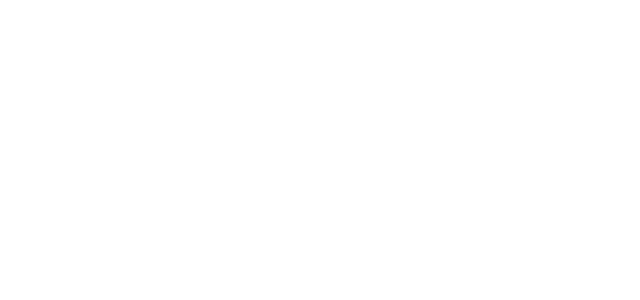
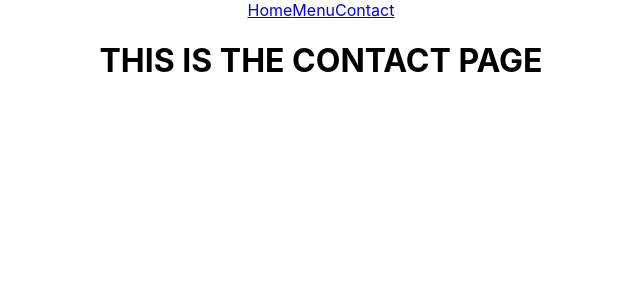
Before and after one commit to Alesso2805/react-course, a JavaScript app: page /contact in a window 1280 px wide. Shown: the top 300 px of the page, without its empty margins (319-959 px from the left). Built offline with nearby package versions, Linux system fonts and the light colour scheme; the HTML template or start-up script is replaced by a standard one.

Commit message:
episode 8: creating routes, error page, navbar component with react-router-dom

```diff
--- a/package.json
+++ b/package.json
@@ -8,6 +8,7 @@
     "@testing-library/user-event": "^13.5.0",
     "react": "^18.3.1",
     "react-dom": "^18.3.1",
+    "react-router-dom": "^6.24.1",
     "react-scripts": "5.0.1",
     "web-vitals": "^2.1.4"
   },
--- a/src/App.js
+++ b/src/App.js
@@ -1,8 +1,22 @@
 import './App.css';
+import {BrowserRouter as Router, Routes, Route, Link} from "react-router-dom";
+import {Home} from "./pages/Home";
+import {Menu} from "./pages/Menu";
+import {Contact} from "./pages/Contact";
+import {NavBar} from "./pages/NavBar";
 
 function App() {
   return (
-    <div className="App"></div>
+    <div className="App">
+      <Router>
+        <NavBar></NavBar>
+        <Routes>
+          <Route path="/" element={<Home></Home>} />
+          <Route path="/menu" element={<Menu></Menu>} />
+          <Route path="/contact" element={<Contact></Contact>} />
+          <Route path="*" element={<h1> ERROR 404 - PAGE NOT FOUND </h1>} />
+        </Routes>
+    </Router></div>
   );
 }
 
--- /dev/null
+++ b/src/pages/Contact.js
@@ -0,0 +1,5 @@
+export const Contact = () => {
+    return (
+        <h1>THIS IS THE CONTACT PAGE</h1>
+    )
+}
--- /dev/null
+++ b/src/pages/Home.js
@@ -0,0 +1,5 @@
+export const Home = () => {
+    return (
+        <h1>THIS IS THE HOME PAGE</h1>
+    )
+}
--- /dev/null
+++ b/src/pages/Menu.js
@@ -0,0 +1,5 @@
+export const Menu = () => {
+    return (
+        <h1>THIS IS THE MENU PAGE</h1>
+    )
+}
--- /dev/null
+++ b/src/pages/NavBar.js
@@ -0,0 +1,11 @@
+import {Link} from "react-router-dom";
+
+export const NavBar = () => {
+    return (
+        <div>
+            <Link to="/">Home</Link>
+            <Link to="/menu">Menu</Link>
+            <Link to="/contact">Contact</Link>
+        </div>
+    )
+}
```
Also changed, not shown: 1 other file (tests, documents, lock files or other folders).
